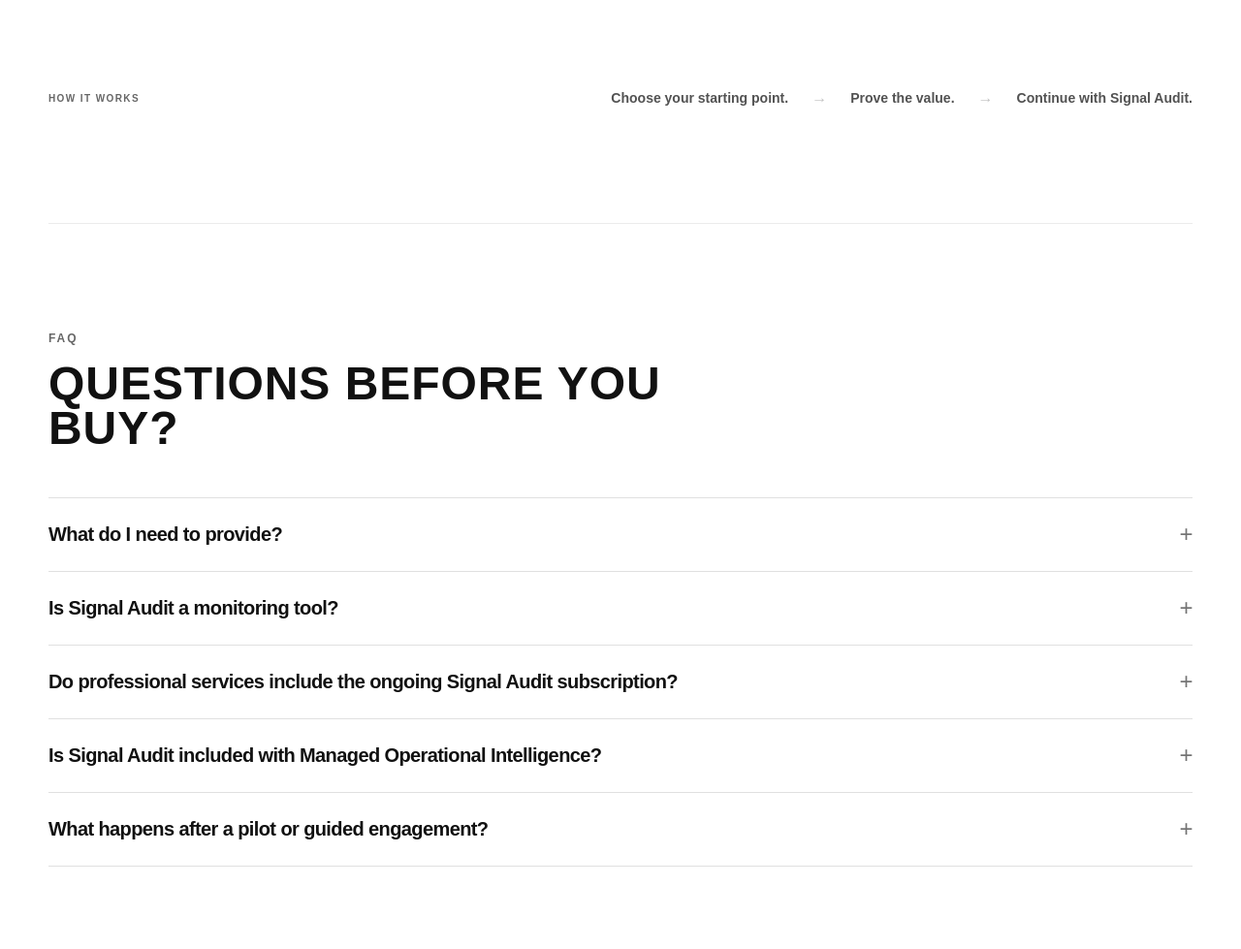
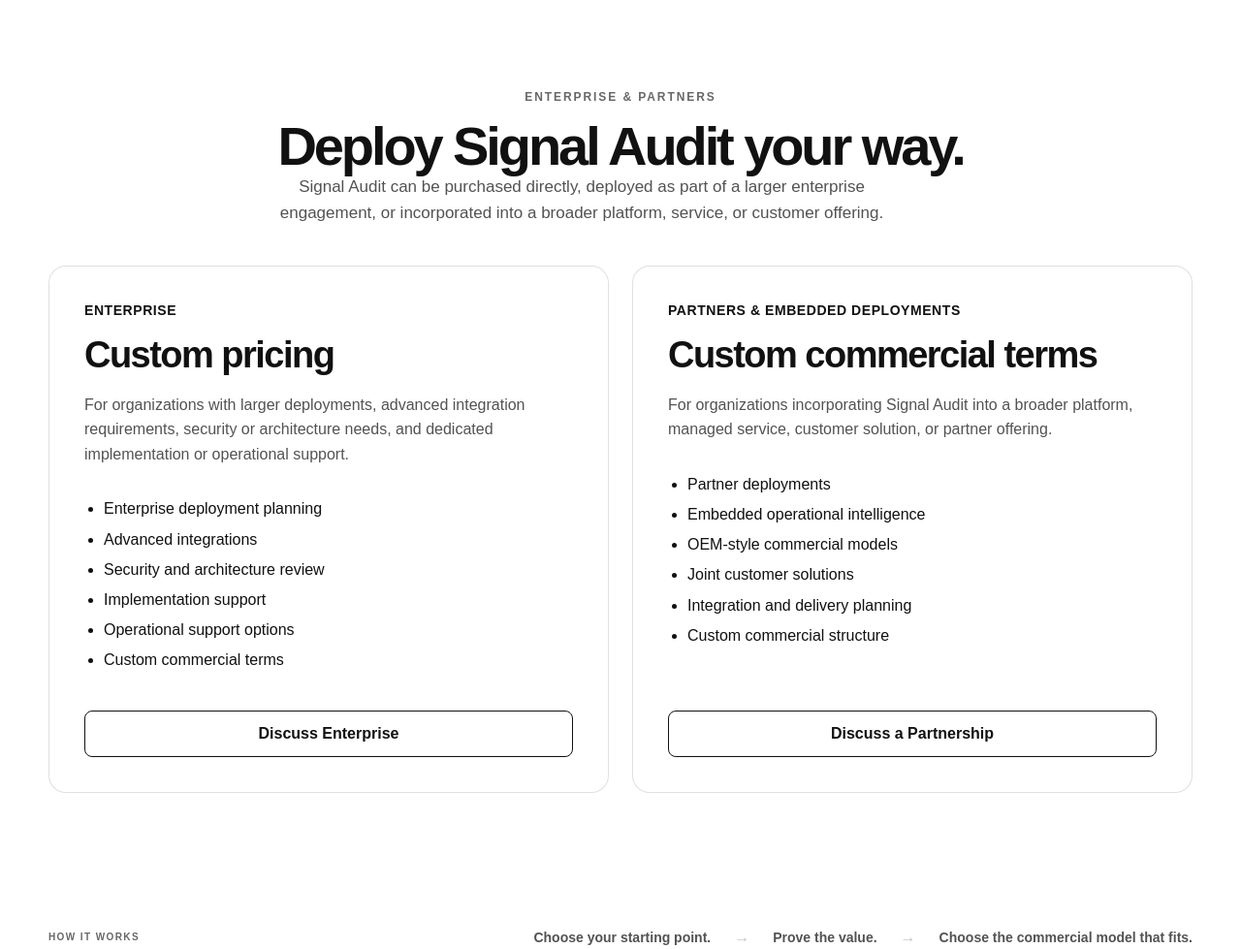
Before and after one commit to minimalism-studios/signal-audit, a website: page website/pages/pricing.html in a window 1280 px wide. Shown: the part 2881-3860 px from the top of the page at 97% size. Drawn offline with Linux system fonts and the light colour scheme; a web font is replaced by a local one.

Commit message:
Expand Signal Audit commercial pricing models

```diff
--- a/website/assets/css/pricing.css
+++ b/website/assets/css/pricing.css
@@ -2068,3 +2068,108 @@
   }
 
 }
+
+
+/* =========================================================
+   ENTERPRISE & PARTNER COMMERCIAL MODELS
+   ========================================================= */
+
+.sa-commercial-models {
+  margin: 96px 0;
+}
+
+.sa-commercial-models .sa-pricing-section-heading {
+  max-width: 760px;
+  margin: 0 auto 40px;
+  text-align: center;
+}
+
+.sa-commercial-models .sa-pricing-section-heading p:last-child {
+  margin: 0;
+  line-height: 1.6;
+  color: rgba(0, 0, 0, 0.68);
+}
+
+.sa-commercial-models__grid {
+  display: grid;
+  grid-template-columns: repeat(2, minmax(0, 1fr));
+  gap: 24px;
+}
+
+.sa-commercial-model {
+  display: flex;
+  flex-direction: column;
+  padding: 36px;
+  border: 1px solid rgba(0, 0, 0, 0.12);
+  border-radius: 18px;
+  background: #fff;
+}
+
+.sa-commercial-model__name {
+  margin-bottom: 18px;
+  font-size: 14px;
+  line-height: 1.3;
+  font-weight: 700;
+  letter-spacing: 0.04em;
+  text-transform: uppercase;
+}
+
+.sa-commercial-model__price {
+  margin-bottom: 18px;
+  font-size: clamp(28px, 3vw, 38px);
+  line-height: 1.05;
+  font-weight: 600;
+  letter-spacing: -0.04em;
+}
+
+.sa-commercial-model > p {
+  margin: 0 0 24px;
+  line-height: 1.6;
+  color: rgba(0, 0, 0, 0.68);
+}
+
+.sa-commercial-model ul {
+  margin: 0 0 32px;
+  padding-left: 20px;
+}
+
+.sa-commercial-model li {
+  margin: 8px 0;
+  line-height: 1.45;
+}
+
+.sa-commercial-model__button {
+  display: inline-flex;
+  align-items: center;
+  justify-content: center;
+  min-height: 48px;
+  margin-top: auto;
+  padding: 0 22px;
+  border: 1px solid #111;
+  border-radius: 8px;
+  color: #111;
+  font-weight: 600;
+  text-decoration: none;
+  transition:
+    background-color 160ms ease,
+    color 160ms ease;
+}
+
+.sa-commercial-model__button:hover {
+  background: #111;
+  color: #fff;
+}
+
+@media (max-width: 760px) {
+  .sa-commercial-models {
+    margin: 72px 0;
+  }
+
+  .sa-commercial-models__grid {
+    grid-template-columns: 1fr;
+  }
+
+  .sa-commercial-model {
+    padding: 28px 24px;
+  }
+}
--- a/website/pages/pricing.html
+++ b/website/pages/pricing.html
@@ -598,6 +598,111 @@
            COMMERCIAL PATH
            ===================================================== -->
 
+
+      <!-- =====================================================
+           ENTERPRISE & PARTNER MODELS
+           ===================================================== -->
+
+      <section
+        class="sa-commercial-models"
+        aria-labelledby="sa-commercial-models-title"
+      >
+
+        <div class="sa-pricing-section-heading">
+
+          <p class="sa-pricing__eyebrow">
+            Enterprise &amp; Partners
+          </p>
+
+          <h3 id="sa-commercial-models-title">
+            Deploy Signal Audit your way.
+          </h3>
+
+          <p>
+            Signal Audit can be purchased directly, deployed as part of a
+            larger enterprise engagement, or incorporated into a broader
+            platform, service, or customer offering.
+          </p>
+
+        </div>
+
+        <div class="sa-commercial-models__grid">
+
+          <article class="sa-commercial-model">
+
+            <span class="sa-commercial-model__name">
+              Enterprise
+            </span>
+
+            <div class="sa-commercial-model__price">
+              Custom pricing
+            </div>
+
+            <p>
+              For organizations with larger deployments, advanced integration
+              requirements, security or architecture needs, and dedicated
+              implementation or operational support.
+            </p>
+
+            <ul>
+              <li>Enterprise deployment planning</li>
+              <li>Advanced integrations</li>
+              <li>Security and architecture review</li>
+              <li>Implementation support</li>
+              <li>Operational support options</li>
+              <li>Custom commercial terms</li>
+            </ul>
+
+            <a
+              href="/contact?source=/pricing&amp;interest=enterprise"
+              class="sa-commercial-model__button"
+              data-cta="pricing_enterprise"
+            >
+              Discuss Enterprise
+            </a>
+
+          </article>
+
+          <article class="sa-commercial-model">
+
+            <span class="sa-commercial-model__name">
+              Partners &amp; Embedded Deployments
+            </span>
+
+            <div class="sa-commercial-model__price">
+              Custom commercial terms
+            </div>
+
+            <p>
+              For organizations incorporating Signal Audit into a broader
+              platform, managed service, customer solution, or partner
+              offering.
+            </p>
+
+            <ul>
+              <li>Partner deployments</li>
+              <li>Embedded operational intelligence</li>
+              <li>OEM-style commercial models</li>
+              <li>Joint customer solutions</li>
+              <li>Integration and delivery planning</li>
+              <li>Custom commercial structure</li>
+            </ul>
+
+            <a
+              href="/contact?source=/pricing&amp;interest=partnership"
+              class="sa-commercial-model__button"
+              data-cta="pricing_partners_embedded"
+            >
+              Discuss a Partnership
+            </a>
+
+          </article>
+
+        </div>
+
+      </section>
+
+
       <div class="sa-pricing-path">
 
         <span class="sa-pricing-path__label">
@@ -618,7 +723,7 @@
             →
           </span>
 
-          <strong>Continue with Signal Audit.</strong>
+          <strong>Choose the commercial model that fits.</strong>
 
         </div>
 
@@ -712,8 +817,9 @@
 
       <p>
         Your team can continue operating Signal Audit directly through a
-        monthly or annual subscription, or move into Managed Operational
-        Intelligence if you want Minimalism to remain continuously involved.
+        monthly or annual subscription, move into Managed Operational
+        Intelligence, establish an enterprise deployment, or discuss a partner
+        or embedded commercial model.
       </p>
 
     </details>
```
